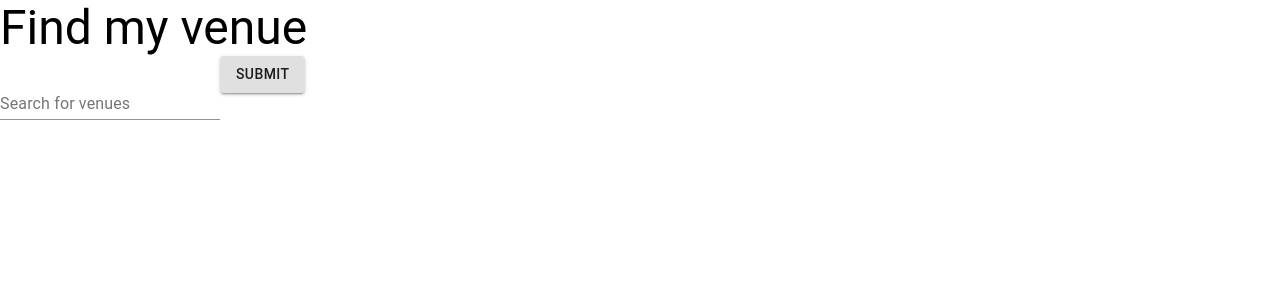
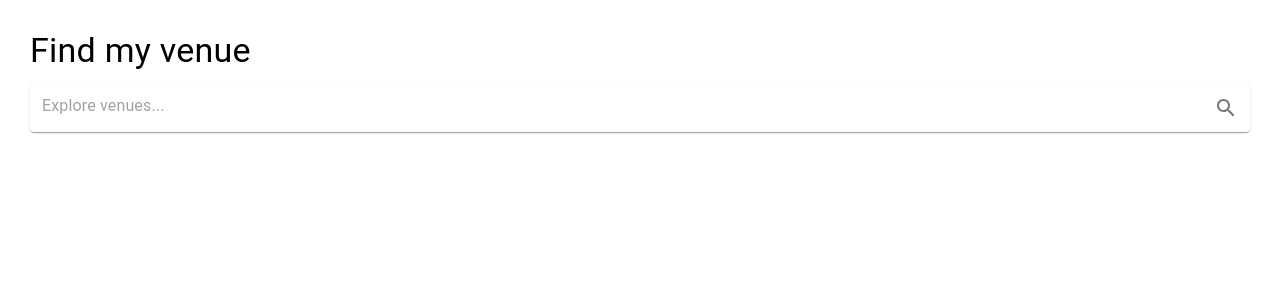
Before and after one commit to rragasa/findmyvenue, a React (Create React App) app: page / in a window 1280 px wide. Shown: the top 300 px of the page. Built offline with nearby package versions, Linux system fonts and the light colour scheme.

Commit message:
styling navbar

```diff
--- a/package.json
+++ b/package.json
@@ -4,6 +4,7 @@
   "private": true,
   "dependencies": {
     "@material-ui/core": "^4.3.0",
+    "@material-ui/icons": "^4.2.1",
     "axios": "^0.19.0",
     "react": "^16.8.6",
     "react-dom": "^16.8.6",
--- a/src/App.js
+++ b/src/App.js
@@ -6,17 +6,13 @@
   Switch,
 } from 'react-router-dom';
 import { fetchVenues } from './utils/actions/appActions';
-import Typography from '@material-ui/core/Typography';
 import VenueSearch from './pages/VenueSearch';
 import VenueDetails from './pages/VenueDetails';
-
+import Background from '../src/css/imgs/portugal.jpg';
 class App extends Component {
   render() {
     return (
-      <div className="App">
-       <header className="App-header">
-       <Typography variant="h3" component="h3">Find my venue</Typography>
-      </header>
+      <div className="app-container">
       <Router>
         <Switch>
           <Route path="/" exact component={VenueSearch} />
--- a/src/components/SearchBox/SearchBox.js
+++ b/src/components/SearchBox/SearchBox.js
@@ -1,6 +1,11 @@
 import React, { Component } from 'react';
-import TextField from '@material-ui/core/TextField';
-import Button from '@material-ui/core/Button';
+import Paper from '@material-ui/core/Paper';
+import Typography from '@material-ui/core/Typography';
+import InputBase from '@material-ui/core/InputBase';
+import Box from '@material-ui/core/Box';
+import IconButton from '@material-ui/core/IconButton';
+import SearchIcon from '@material-ui/icons/Search';
+import { spacing } from '@material-ui/system';
 class SearchBox extends Component {
   constructor(props) {
     super(props);
@@ -22,17 +27,31 @@
   render() {
     const {location} = this.state;
     return (
-      <form onSubmit={this.handleSubmit}>
-        <TextField
-          id="venueSearch"
-          label="Search for venues"
-          type="text"
-          margin="normal"
-          value={location}
-          onChange={e => this.handleChange(e)}
-        />
-        <Button variant="contained" onClick={this.handleSubmit}>Submit</Button>
+      <div className="component-container">
+        <header className="App-header">
+          <Typography
+            variant="h4"
+            component="h4" gutterBottom>Find my venue</Typography>
+        </header>
+        <form onSubmit={this.handleSubmit}>
+        <Paper>
+          <Box display="flex">
+            <InputBase
+              className="space-left"
+              placeholder="Explore venues..."
+              inputProps={{ 'aria-label': 'Explore venues' }}
+              value={location}
+              fullWidth
+              margin="dense"
+              onChange={e => this.handleChange(e)}
+            />
+            <IconButton onClick={this.handleSubmit} aria-label="search">
+              <SearchIcon />
+            </IconButton>
+          </Box>
+        </Paper>
       </form>
+      </div>
     );
   }
 }
--- /dev/null
+++ b/src/css/helpers.scss
@@ -0,0 +1,11 @@
+.component-container {
+  margin: 30px;
+}
+
+.space-bottom {
+  margin-bottom: 20px;
+}
+
+.space-left {
+  margin-left: 12px;
+}
--- a/src/css/main.scss
+++ b/src/css/main.scss
@@ -1 +1,2 @@
 // SCSS Imports will go here
+@import "./helpers";
--- a/src/index.scss
+++ b/src/index.scss
@@ -1,6 +1,8 @@
+@import "./css/main.scss";
+
 body {
   margin: 0;
-  font-family: -apple-system, BlinkMacSystemFont, "Segoe UI", "Roboto", "Oxygen", "Ubuntu", "Cantarell", "Fira Sans", "Droid Sans", "Helvetica Neue", sans-serif;
+  font-family: -apple-system, BlinkMacSystemFont, "Segoe UI", "Roboto", "Oxygen", "Ubuntu", "Cantarell", "Fira Sans", "Droid Sans", "Helvetica Neue", serif;
   -webkit-font-smoothing: antialiased;
   -moz-osx-font-smoothing: grayscale;
 }
```
Also changed, not shown: src/css/imgs/portugal.jpg (added), 1 other file (tests, documents, lock files or other folders).
